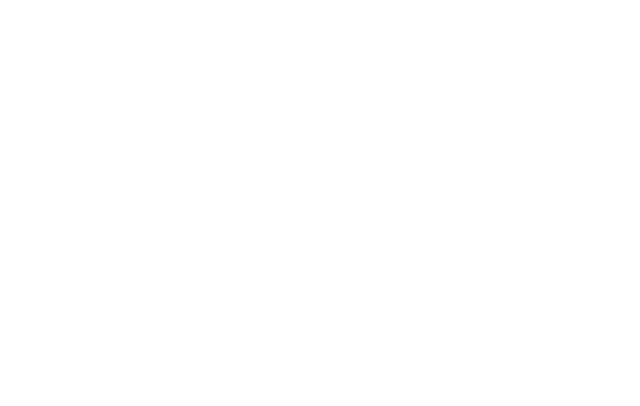
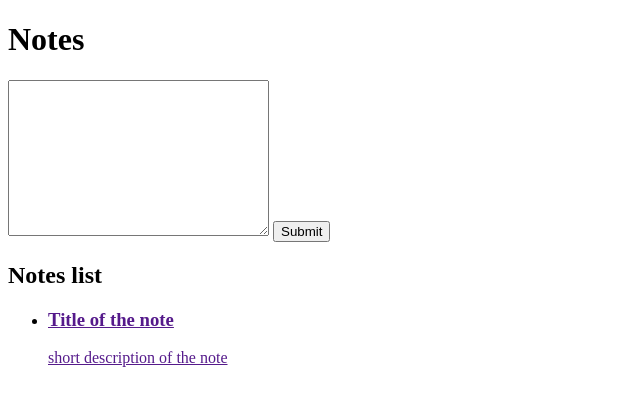
Before and after one commit to grahamfalconer/notes_app, a plain HTML site: page index.html in a window 1280 px wide. Shown: the whole page, without its empty margins (0-640 px from the left). Drawn offline with Linux system fonts and the light colour scheme.

Commit message:
HTML template

```diff
--- a/index.html
+++ b/index.html
@@ -7,12 +7,34 @@
     <script src="noteTest.js"></script>
     <script src="notepad.js"></script>
     <script src="notepadTest.js"></script>
+
     <meta charset="UTF-8">
     <meta name="viewport" content="width=device-width, initial-scale=1.0">
-    <title>Document</title>
+
+    <title>Notes App</title>
 </head>
 
 <body>
+
+    <h1>Notes</h1>
+
+    <form>
+        <textarea name="description" id="" cols="30" rows="10"></textarea>
+        <input type="submit">
+    </form>
+
+    <section>
+        <h2>Notes list</h2>
+        <ul>
+            <li>
+                <a href="">
+                    <h3>Title of the note</h3>
+                    <p>short description of the note</p>
+                </a>
+            </li>
+        </ul>
+    </section>
+
 </body>
 
 </html>
```
